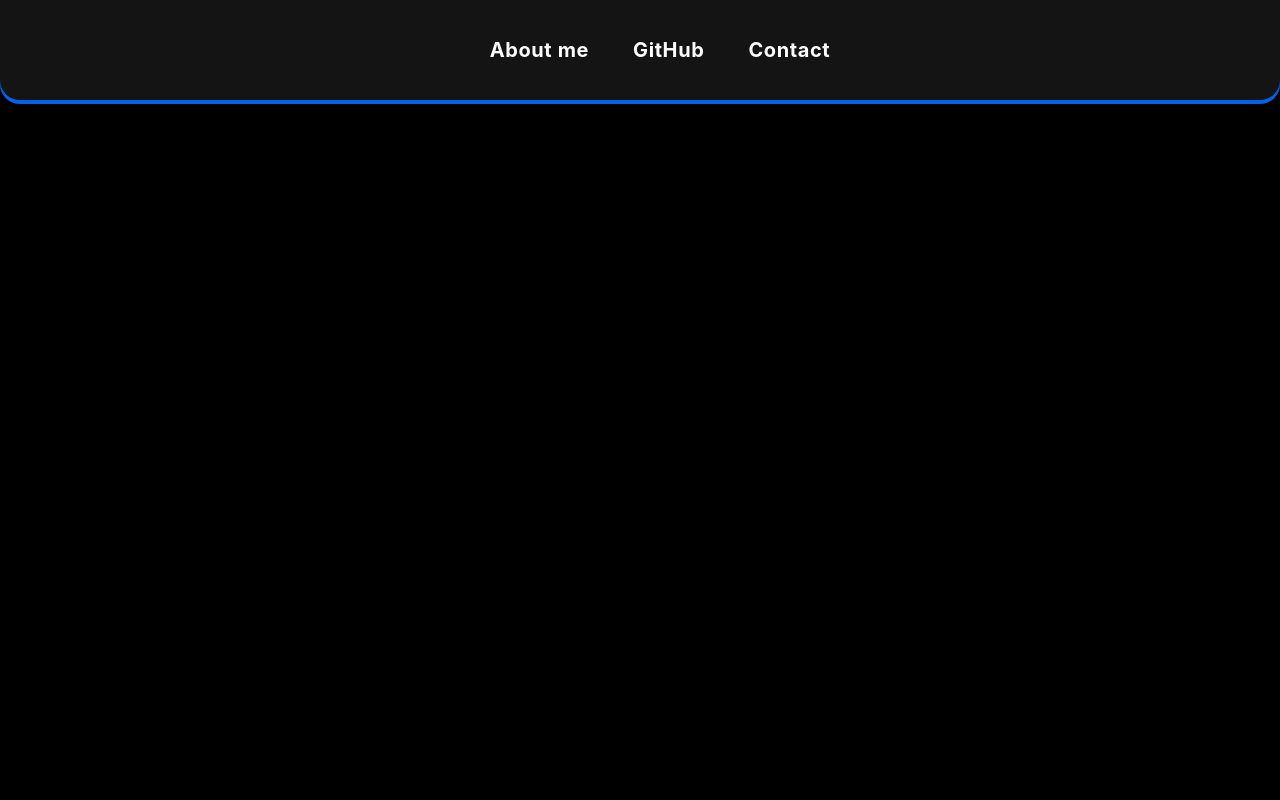
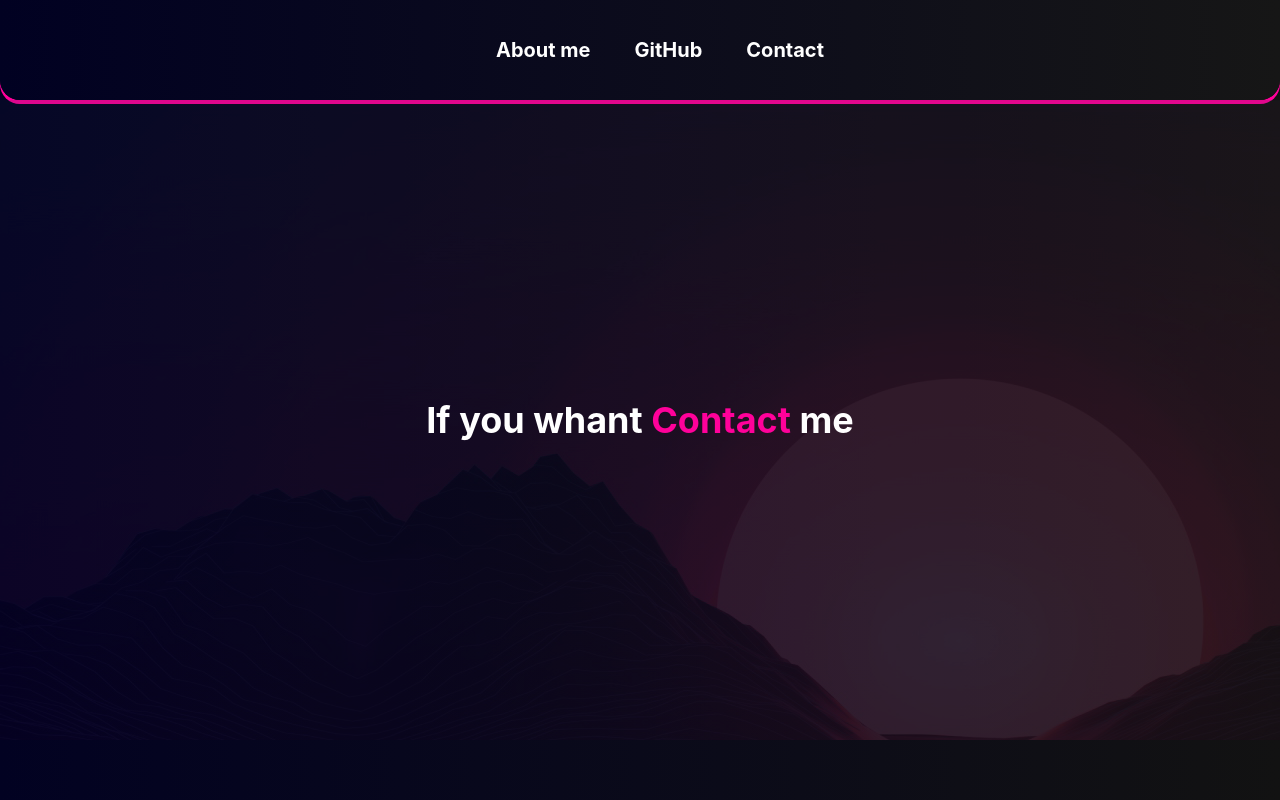
Before and after one commit to Wiktor-prog/New-Protfolio-website, a React (Create React App) app: page /contact in a window 1280 px wide. Built offline with nearby package versions, Linux system fonts and the light colour scheme.

Commit message:
Add contact section

```diff
--- a/package.json
+++ b/package.json
@@ -3,6 +3,8 @@
   "version": "0.1.0",
   "private": true,
   "dependencies": {
+    "@fortawesome/free-regular-svg-icons": "^6.1.2",
+    "@fortawesome/free-solid-svg-icons": "^6.1.2",
     "@testing-library/jest-dom": "^5.16.5",
     "@testing-library/react": "^13.3.0",
     "@testing-library/user-event": "^13.5.0",
--- a/src/App.css
+++ b/src/App.css
@@ -1,57 +1,10 @@
 
 .App {
-  margin: 0 auto;
-  padding: 0 auto;
+margin: 0 auto;
+padding: 0 auto;
 }
 
 body {
-  background-color: black;
+height: 100vh;
+background: linear-gradient(90deg, rgba(2,2,34,1) 0%, rgba(18,18,18,1) 100%);
 }
-
-.nav {
-  display: flex;
-  justify-content:center;
-  background-color: rgb(20, 20, 20);
-  height: 100px;
-  border-bottom-right-radius: 20px;
-  border-bottom-left-radius: 20px;
-  box-shadow: 0px 4px #0161E8;
-}
-
-.menu ul  {
-  display: flex;
-  list-style: none;
-}
-
-.menu li {
-  position: relative;
-  justify-content: right;
-  letter-spacing: 0.6px;
-  color: #fff;
-  padding: 12px;
-  margin: 10px;
-  font-size: 20px;
-  font-weight: 700;
-}
-
-.menu li:hover {
-  color: #FF019A;
-  cursor: pointer;
-  transition: 0.3s;
-}
-
-li::after {
-  content:"";
-  display: block;
-  position: absolute;
-  height: 5px;
-  width: 0%;
-  background-color: #FF019A;
-  transition: 0.3s;
-  bottom: -2px;
-  border-radius: 4px;
-
-}
-li:hover::after{
-  width: 80%;
-}
--- a/src/App.js
+++ b/src/App.js
@@ -1,9 +1,10 @@
 import { BrowserRouter , Routes , Route } from 'react-router-dom';
 import React from 'react';
 import './App.css';
-import Navbar from './components/Navbar';
+import Navbar from './components/Navbar/Navbar';
 import About from './components/About';
-import Contact from './components/Contact'
+import Contact from './components/Contact/Contact'
+import Hero from './components/Hero'
 
 export default function App() {
   return (
@@ -11,7 +12,8 @@ export default function App() {
       <Navbar />
         <BrowserRouter>
           <Routes>
-
+            <Route path="/hero" element={<Hero/>} />
+            <Route path="/contact" element={<Contact/>} />
           </Routes>
         </BrowserRouter>
     </div>
--- a/src/components/About.js
+++ b/src/components/About.js
@@ -1,6 +1,4 @@
 import React from "react";
-
-
 
 export default function About() {
   return(
--- a/src/components/Contact.js
+++ /dev/null
@@ -1,11 +0,0 @@
-import React from "react";
-
-export default function About() {
-  return(
-    <main>
-      <div className="contenet">
-        <h1>Contact me</h1>
-      </div>
-    </main>
-  )
-}
--- /dev/null
+++ b/src/components/Contact/Contact.css
@@ -0,0 +1,15 @@
+
+.contenet{
+  color: #fff;
+  justify-content: center;
+  align-items: center;
+  display: flex;
+  position: fixed;
+  height: 80%;
+  font-size: 24px;
+  width: 100%;
+  background-image: url(../Assets/background.png);
+}
+span {
+  color: #FF019A;
+}
--- /dev/null
+++ b/src/components/Contact/Contact.js
@@ -0,0 +1,13 @@
+import React from "react";
+import "../Contact/Contact.css"
+import "../Contact/ContactChoise/ContactChoise.css"
+
+export default function Contact() {
+  return(
+    <main>
+      <div className="contenet">
+        <h2>If you whant <span> Contact</span> me</h2>
+      </div>
+    </main>
+  )
+}
--- /dev/null
+++ b/src/components/Hero.js
@@ -0,0 +1,11 @@
+import React from "react";
+
+export default function Hero() {
+  return(
+
+      <div className="hero">
+        <h1>hh</h1>
+      </div>
+
+  )
+}
--- /dev/null
+++ b/src/components/Navbar/Navbar.css
@@ -0,0 +1,44 @@
+.nav {
+  display: flex;
+  justify-content:center;
+  background: linear-gradient(90deg, rgb(1, 1, 34) 0%, rgb(22, 22, 22) 100%);
+  height: 100px;
+  border-bottom-right-radius: 20px;
+  border-bottom-left-radius: 20px;
+  box-shadow: 0px 4px #FF019A;
+  }
+
+  .menu ul  {
+  display: flex;
+  list-style: none;
+  }
+
+  .menu li {
+  position: relative;
+  color: #fff;
+  padding: 12px;
+  margin: 10px;
+  font-size: 20px;
+  font-weight: 700;
+  }
+
+  .menu li:hover {
+  color: #FF019A;
+  cursor: pointer;
+  transition: 0.3s;
+  }
+
+  li::after {
+  content: "";
+  height: 4px;
+  width: 0%;
+  position: absolute;
+  display: block;
+  background-color: #FF019A;
+  transition: 0.3s;
+  bottom: -2px;
+
+  }
+  li:hover::after{
+  width: 80%;
+  }
```
Also changed, not shown: src/components/Navbar/Navbar.js (renamed from src/components/Navbar.js, +3 -5 lines), src/components/Assets/background.png (added), src/components/Contact/ContactChoise/ContactChoise.css (added), src/components/Contact/ContactChoise/ContactChoise.js (added), 1 other file (tests, documents, lock files or other folders).
